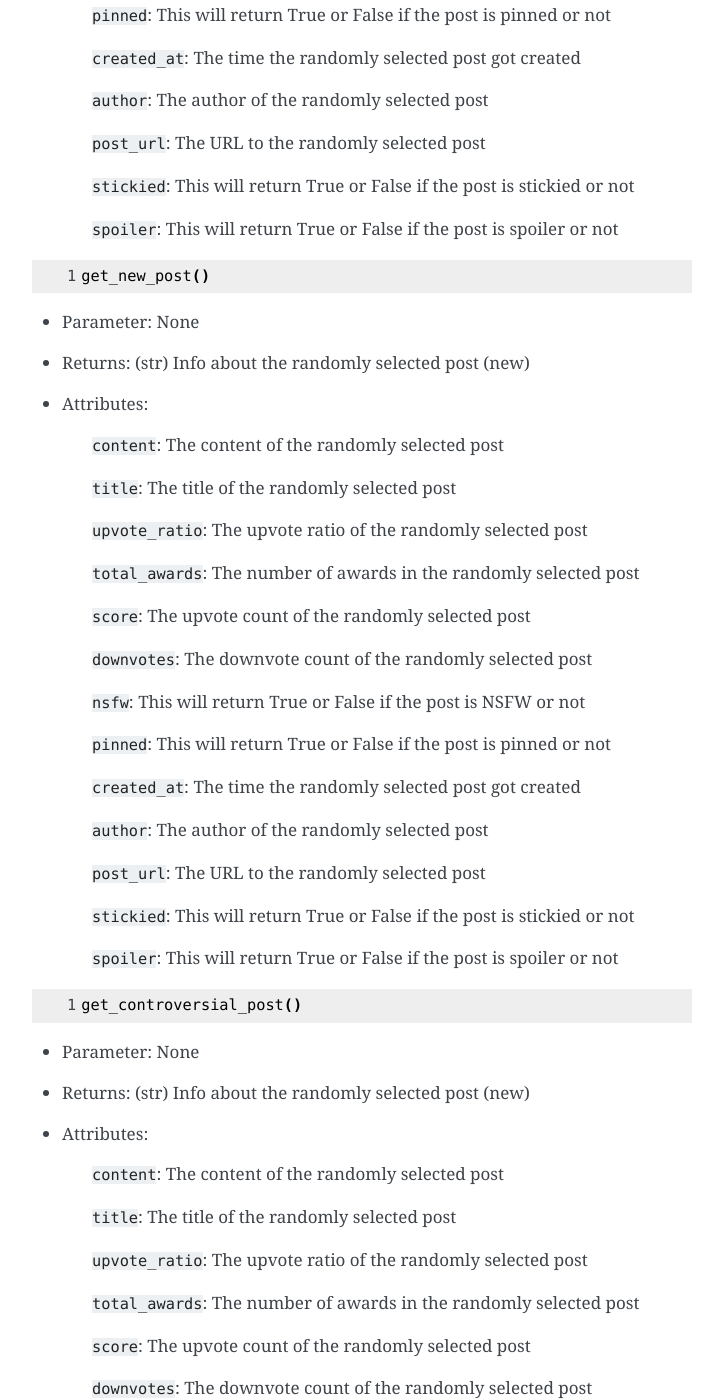
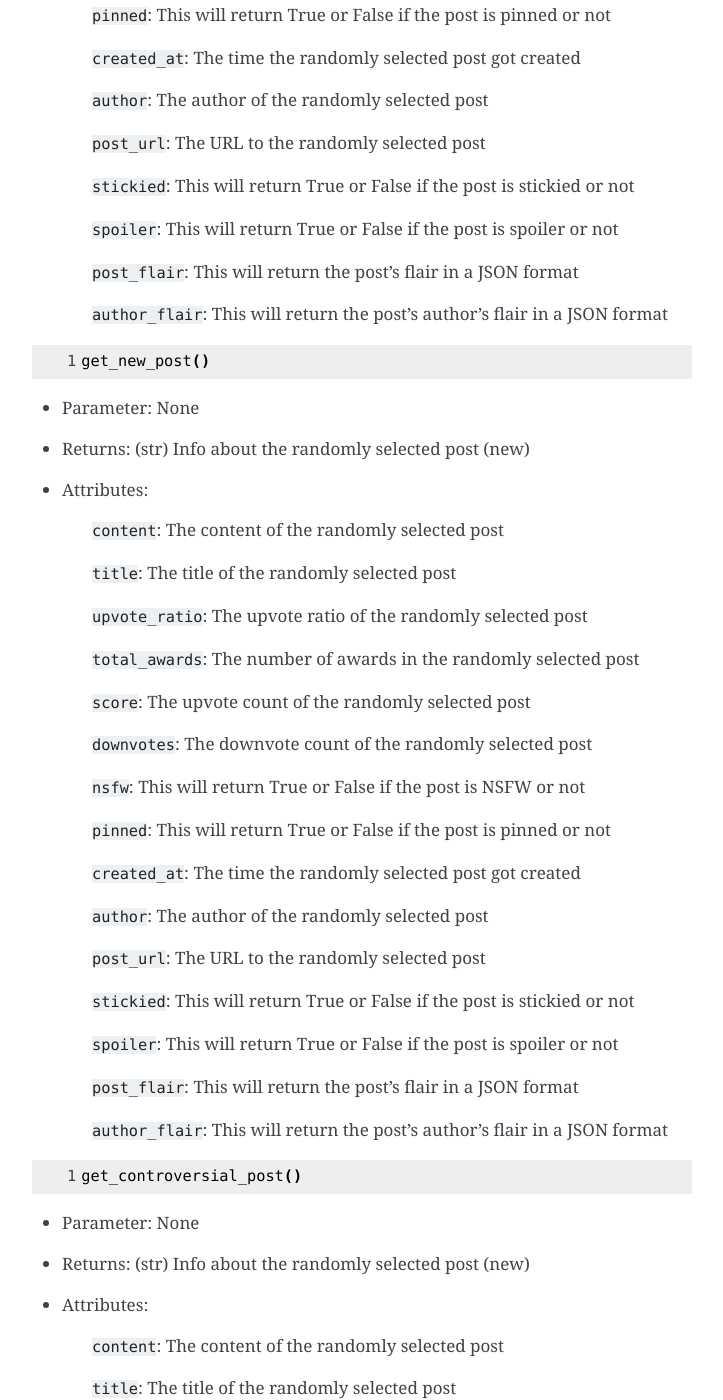
Before and after one commit to mrsrmn/RedditEasy, a Sphinx documentation site: the page built from docs/source/func.rst, in a window 1280 px wide and 1400 px high, scrolled down 1016 px. Shown: the whole window, without its empty margins (388-1111 px from the left). Built offline with Sphinx 7.4.7, drawn with Linux system fonts in a browser that asks for light colours; some of the changed text lies outside the part shown.

Commit message:
Updated the docs

```diff
--- a/docs/source/func.rst
+++ b/docs/source/func.rst
@@ -67,6 +67,10 @@ class: Subreddit()
 
    ``spoiler``: This will return True or False if the post is spoiler or not
 
+   ``post_flair``: This will return the post's flair in a JSON format
+
+   ``author_flair``: This will return the post's author's flair in a JSON format
+
 .. code-block::
   :linenos:
 
@@ -103,6 +107,10 @@ class: Subreddit()
    ``stickied``: This will return True or False if the post is stickied or not
 
    ``spoiler``: This will return True or False if the post is spoiler or not
+
+   ``post_flair``: This will return the post's flair in a JSON format
+
+   ``author_flair``: This will return the post's author's flair in a JSON format
 
 
 
@@ -142,6 +150,10 @@ class: Subreddit()
    ``stickied``: This will return True or False if the post is stickied or not
 
    ``spoiler``: This will return True or False if the post is spoiler or not
+
+   ``post_flair``: This will return the post's flair in a JSON format
+
+   ``author_flair``: This will return the post's author's flair in a JSON format
 
 
 class: User()
@@ -184,6 +196,10 @@ class: User()
 
    ``spoiler``: This will return True or False if the post is spoiler or not
 
+   ``post_flair``: This will return the post's flair in a JSON format
+
+   ``author_flair``: This will return the post's author's flair in a JSON format
+
 
 
 .. code-block::
@@ -223,6 +239,10 @@ class: User()
 
    ``spoiler``: This will return True or False if the post is spoiler or not
 
+   ``post_flair``: This will return the post's flair in a JSON format
+
+   ``author_flair``: This will return the post's author's flair in a JSON format
+
 
 
 .. code-block::
@@ -261,3 +281,7 @@ class: User()
    ``stickied``: This will return True or False if the post is stickied or not
 
    ``spoiler``: This will return True or False if the post is spoiler or not
+
+   ``post_flair``: This will return the post's flair in a JSON format
+
+   ``author_flair``: This will return the post's author's flair in a JSON format
```
